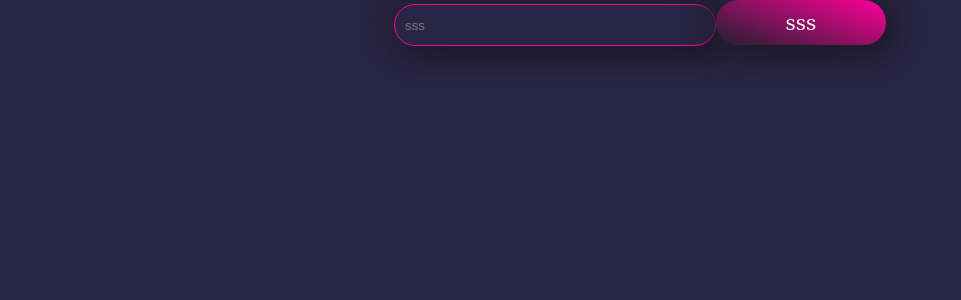
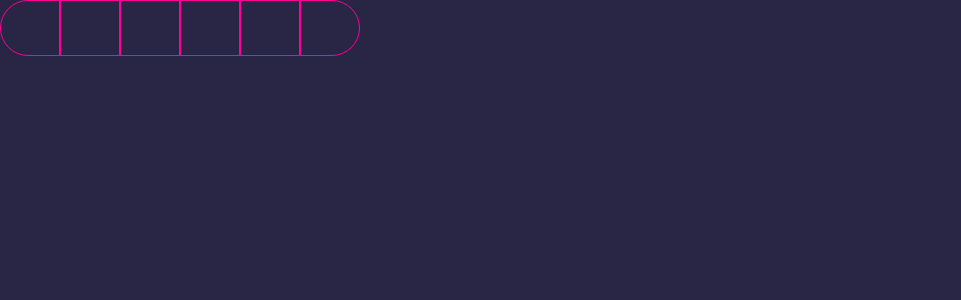
Before and after one commit to musho777/Dating, a React (Create React App) app: page / in a window 1280 px wide. Shown: the top 300 px of the page, without its empty margins (0-961 px from the left). Built offline with nearby package versions, Linux system fonts and the light colour scheme.

Commit message:
verify code

```diff
--- a/src/App.js
+++ b/src/App.js
@@ -3,6 +3,7 @@ import './App.css';
 import { Button } from './ui/button';
 import { Input } from './ui/input';
 import { Color } from './Color';
+import { VerfyCode } from './Components/VerfyCode';
 
 function App() {
   useEffect(() => {
@@ -10,8 +11,9 @@ function App() {
   }, []);
   return (
     <div className="App">
-      <Input placeholder={'sss'} />
-      <Button title={'sss'} />
+      {/* <Input placeholder={'sss'} /> */}
+      {/* <Button disabled={true} title={'sss'} /> */}
+      <VerfyCode />
     </div>
   );
 }
--- /dev/null
+++ b/src/Components/VerfyCode/index.jsx
@@ -0,0 +1,46 @@
+import { useRef, useState } from 'react';
+import * as S from './styles'
+import { Color } from '../../Color';
+export const VerfyCode = () => {
+    const [data, setData] = useState([
+        { value: '', ref: useRef(null) },
+        { value: '', ref: useRef(null) },
+        { value: '', ref: useRef(null) },
+        { value: '', ref: useRef(null) },
+        { value: '', ref: useRef(null) },
+        { value: '', ref: useRef(null) },
+    ])
+    const handleChange = (i, value) => {
+        let item = [...data]
+        if (value !== '') {
+            item[i + 1]?.ref?.current?.focus();
+        }
+        if (value <= 9) {
+            item[i].value = value
+        }
+        setData(item)
+    }
+    const handleKeyDown = (e, i) => {
+        let item = [...data]
+        if (e === 'Backspace' && item[i].value === '') {
+            item[i - 1]?.ref?.current?.focus();
+        }
+        setData(item)
+    }
+    const mood = Color('dark')
+    return <S.VerfyCode >
+        {data.map((elm, i) => {
+            return < S.Child
+                key={i}
+                type='number'
+                ref={elm.ref}
+                value={elm.value}
+                max={9}
+                onKeyDown={(e) => handleKeyDown(e.key, i)}
+                onChange={(e) => handleChange(i, e.target.value)}
+                color={mood.color}
+                $bgcolor={mood.bg}
+            />
+        })}
+    </S.VerfyCode>
+}
--- /dev/null
+++ b/src/Components/VerfyCode/styles.js
@@ -0,0 +1,30 @@
+import { styled } from "styled-components";
+
+export const VerfyCode = styled.div`
+    width:360px;
+    & > :first-child {
+        border-radius:30px 0 0 30px;
+    }
+    & > :last-child {
+        border-radius:0 30px 30px 0;
+    }
+`
+export const Child = styled.input`
+    border:1px solid #F09;
+    background:${props => props.$bgcolor};
+    color:${props => props.color};
+    width:15%;
+    height:52px;
+    outline:none;
+    font-size:20px;
+    font-weight:400;
+    font-family:DejaVu Serif;
+    text-align: center;
+    -moz-appearance: textfield;
+    appearance: textfield;
+    &::-webkit-inner-spin-button,
+    &::-webkit-outer-spin-button {
+      -webkit-appearance: none;
+      margin: 0;
+    }
+`
--- a/src/ui/button/index.jsx
+++ b/src/ui/button/index.jsx
@@ -8,11 +8,12 @@ export const Button = ({
     bottom = 0,
     right = 0,
     title,
-    onClick
+    onClick,
+    disabled
 }) => {
     const mood = Color('dark')
-
     return <S.Button
+        disabled={disabled}
         onClick={onClick}
         width={width}
         height={height}
--- a/src/ui/button/styles.js
+++ b/src/ui/button/styles.js
@@ -15,7 +15,15 @@ export const Button = styled.button`
     font-size:20px;
     font-family: DejaVu Serif;
     font-weight:400;
+    @media (max-width: 320px) {
+      width:80%;
+    };
     &:hover {
         background:linear-gradient(140deg, #F09 0%, #22202E 100%);
       }
+     &:disabled {
+      background-color: gray;
+      cursor: not-allowed;
+      pointer-events: none;
+  }
 `
--- a/src/ui/input/styles.js
+++ b/src/ui/input/styles.js
@@ -20,5 +20,4 @@ export const Input = styled.input`
     @media (max-width: 320px) {
         width:80%;
     }
-
 `
```
